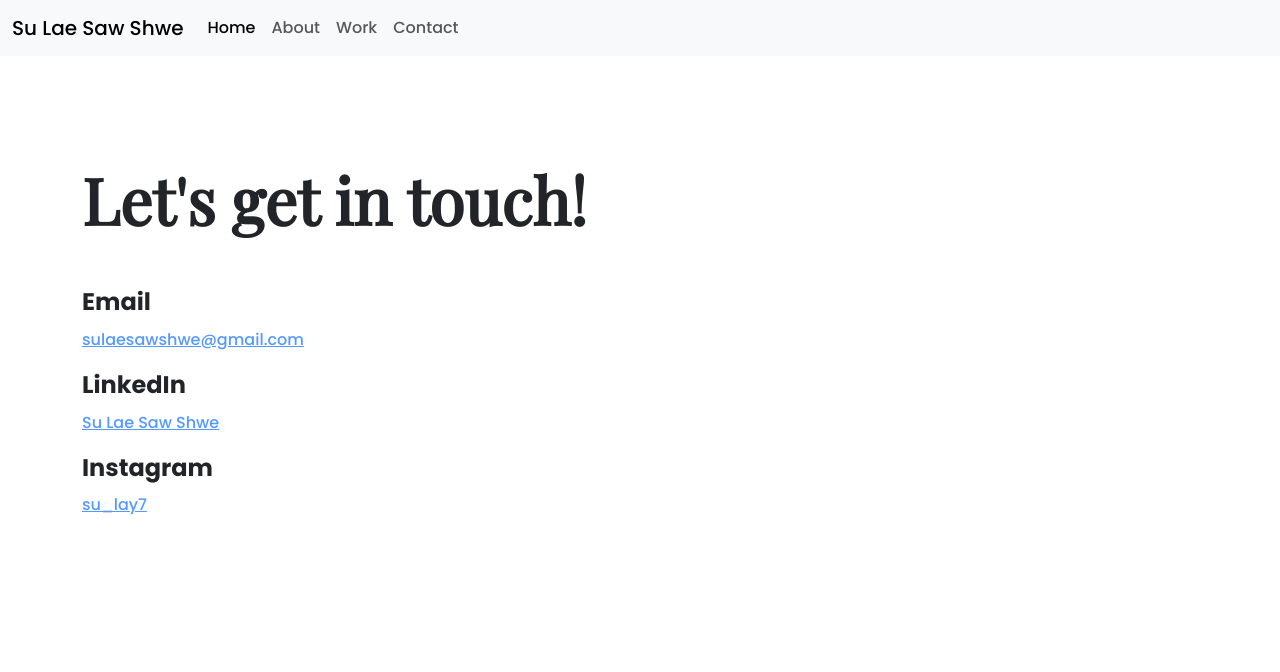
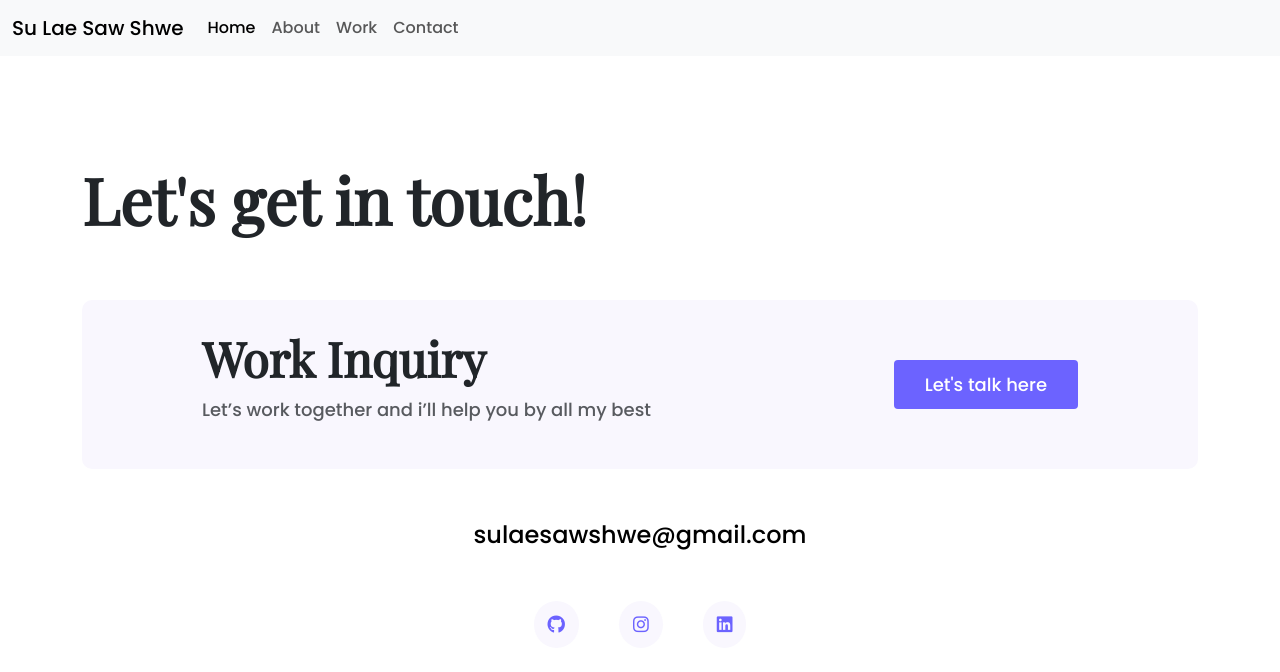
Before and after one commit to SuLaeSawShwe/portfolio-project, a plain HTML site: page contact.html in a window 1280 px wide. Drawn offline with nearby package versions, Linux system fonts and the light colour scheme; a web font is replaced by a local one.

Commit message:
added footer to each html files

```diff
--- a/contact.html
+++ b/contact.html
@@ -66,28 +66,44 @@
     <div class="content-container container">
       <div class="content">
         <h1 class="mb-5">Let's get in touch!</h1>
-        <h3>Email</h3>
-        <p>
-          <a href="mailto:sulaesawshwe@gmail.com"> sulaesawshwe@gmail.com</a>
-        </p>
-        <h3>LinkedIn</h3>
-        <p>
-          <a
-            href="https://www.linkedin.com/in/su-lae-saw-shwe-b97229223"
-            target="_blank"
-            >Su Lae Saw Shwe</a
+      </div>
+      <footer>
+        <div class="contact-box d-none d-md-flex justify-content-between mb-5">
+          <div>
+            <h4>Work Inquiry</h4>
+            <p class="text-muted">
+              Let’s work together and i’ll help you by all my best
+            </p>
+          </div>
+          <div>
+            <a href="mailto:sulaesawshwe@gmail.com" class="btn btn-branding"
+              >Let's talk here</a
+            >
+          </div>
+        </div>
+        <div class="d-flex justify-content-center mb-5">
+          <a href="mailto:sulaesawshwe@gmail.com" class="email-link"
+            >sulaesawshwe@gmail.com</a
           >
-        </p>
-        <h3>Instagram</h3>
-        <p>
+        </div>
+        <div class="social-links d-flex justify-content-center">
+          <a href="https://github.com/SuLaeSawShwe" target="_blank">
+            <i class="fab fa-github"></i>
+          </a>
           <a
             href="https://www.instagram.com/su_lay7?igsh=MW5mZXpoMmdwaHdmNw%3D%3D&utm_source=qr"
             target="_blank"
           >
-            su_lay7</a
+            <i class="fab fa-instagram"></i>
+          </a>
+          <a
+            href="https://www.linkedin.com/in/su-lae-saw-shwe-b97229223"
+            target="_blank"
           >
-        </p>
-      </div>
+            <i class="fab fa-linkedin"></i>
+          </a>
+        </div>
+      </footer>
     </div>
   </body>
 </html>
```
Also changed, not shown: about.html (+37 -0 lines), index.html (+1 -1 lines), work.html (+38 -0 lines).
